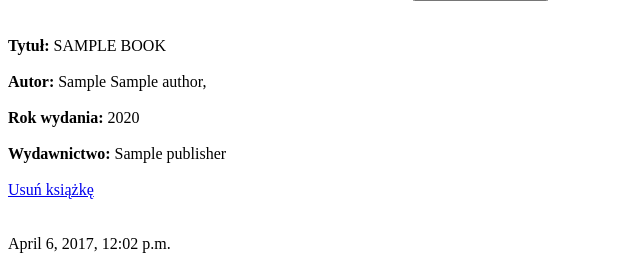
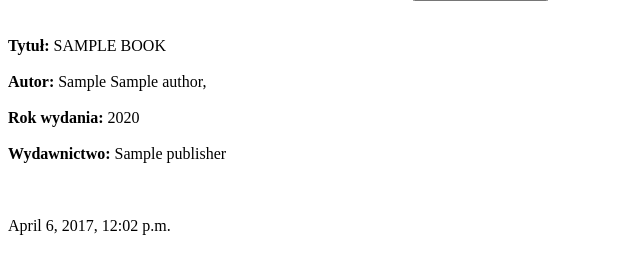
Before and after one commit to piterkolod/HOME_LIBRARY, a Django app: page /book/1 in a window 1280 px wide. Shown: the part 670-931 px from the top of the page, without its empty margins (0-640 px from the left). After the commit the page ends 905 px from the top, so only its background shows below. Run offline with Django 3.2, Linux system fonts and the light colour scheme; tables that the repository leaves empty hold one stand-in row (values such as "Sample post"); grey boxes marked "Sample" are stand-in pictures.

```diff
--- a/home_library/books/templates/books/book.html
+++ b/home_library/books/templates/books/book.html
@@ -16,7 +16,6 @@
     <strong>Rok wydania:</strong> {{ book.year }}<br><br>
     <strong>Wydawnictwo:</strong> {{ book.publisher }}<br><br>
 
-<a href="{% url 'delete-person' book.id %}">Usuń książkę</a>
 
 </div>
 {% endblock %}
```
